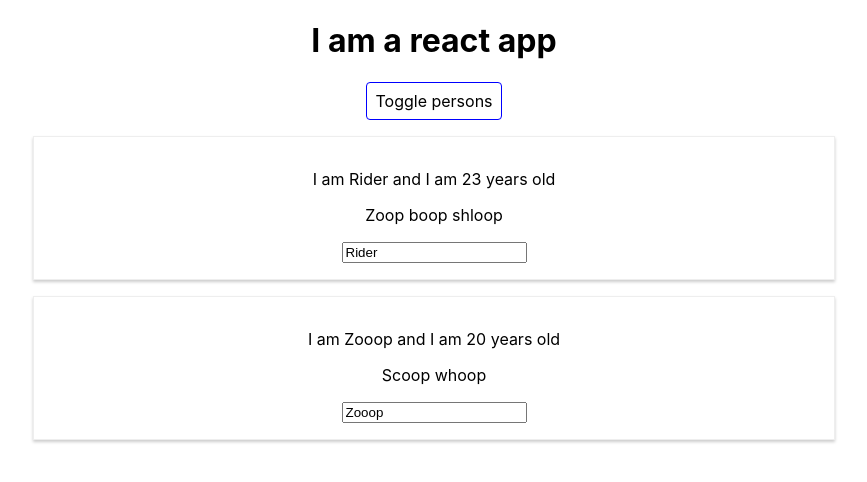
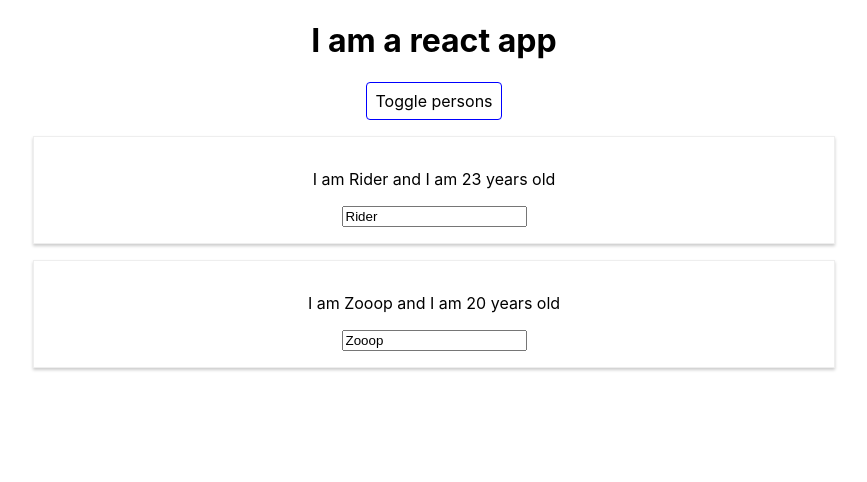
Before and after one commit to riderjensen/react-practice, a React (Create React App) app: page / in a window 1280 px wide. Both pictures are taken after a click on the button "Toggle persons". Shown: the top 482 px of the page, without its empty margins (206-1073 px from the left). Built offline with nearby package versions, Linux system fonts and the light colour scheme.

Commit message:
Create persons dynamically

```diff
--- a/src/App.js
+++ b/src/App.js
@@ -18,18 +18,11 @@ class App extends Component {
 		showPersons: false
 	}
 
-	switchNameHandler = (newName) => {
+	deletePersonHandler = (index) => {
+		const persons = this.state.persons;
+		persons.splice(index, 1);
 		this.setState({
-			persons: [
-				{
-					name: newName,
-					age: 26
-				},
-				{
-					name: 'Zooop',
-					age: 200
-				}
-			]
+			persons: persons
 		})
 	}
 
@@ -64,28 +57,34 @@ class App extends Component {
 			borderRadius: '4px'
 		};
 
+		let persons = null;
+
+		if (this.state.showPersons) {
+			persons = (
+				<div>
+					{this.state.persons.map((person, index) => {
+						return <Person
+							click={() => this.deletePersonHandler(index)}
+							name={person.name}
+							age={person.age} />
+					})}
+				</div>
+
+
+			);
+		}
+
 		return (
+
 			<div className="App">
 				<h1>I am a react app</h1>
 
 				<button
 					style={style}
 					onClick={this.togglePersonsHandler}>Toggle persons</button>
-				{this.state.showPersons ? <div>
-					<Person
-						name={this.state.persons[0].name}
-						age={this.state.persons[0].age}
-						click={this.switchNameHandler.bind(this, 'Ridont')}
-						changed={this.nameChangedHandler}
+				{persons}
+			</div>
 
-					>Zoop boop shloop</Person>
-					<Person
-						name={this.state.persons[1].name}
-						age={this.state.persons[1].age}
-					>Scoop whoop</Person>
-				</div> : <h1>You have no persons</h1>}
-
-			</div>
 		);
 	}
 }
```
